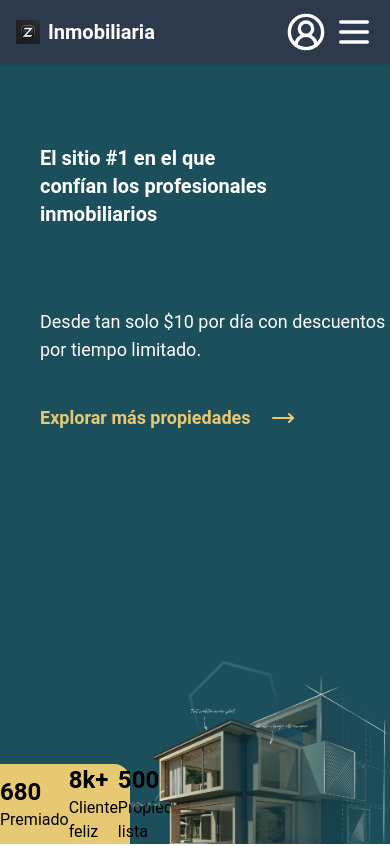
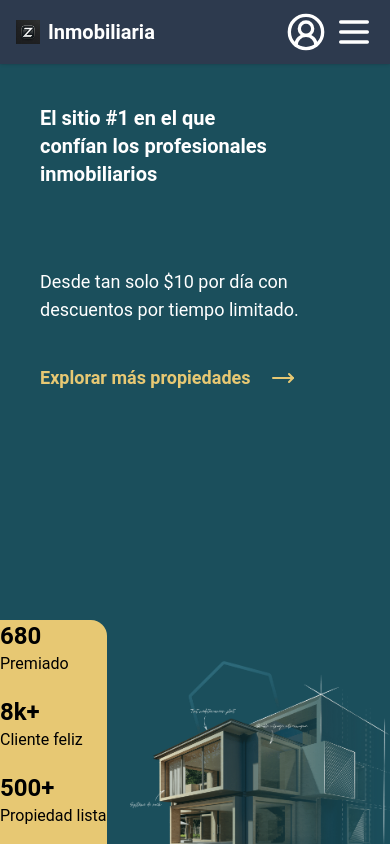
Before and after one commit to MiguelRicardo2003/Frontend-Inmobiliaria, a React (Vite) app: page / in a window 390 px wide. Shown: the top 846 px of the page. Built offline with nearby package versions, Linux system fonts and the light colour scheme.

Commit message:
adaptacion a moviles >640px

```diff
--- a/src/pages/Home/components/hero.jsx
+++ b/src/pages/Home/components/hero.jsx
@@ -4,7 +4,7 @@ const Hero = () => {
     <div className="w-full h-[calc(100vh-4rem)] flex flex-col  bg-[#1B4F5C]">
       <div className="flex-row flex-1 flex ">
         <div className="
-        ml-10 mt-20
+        ml-10 mt-10 mr-10
         2xl:ml-20 2xl:mt-24
         xl:ml-20 xl:mt-36
         lg:ml-20 lg:mt-44
@@ -47,7 +47,9 @@ const Hero = () => {
       </div>
 
       <div className="relative w-full h-full">
-        <div className="absolute left-0 bottom-0 bg-[#e7c873] w-1/3 h-20 rounded-tr-2xl flex justify-around items-center ">
+        <div className="banner absolute left-0 bottom-0 bg-[#e7c873] sm:w-1/3 h-56 sm:h-20
+          rounded-tr-2xl sm:rounded-tr-2xl sm:flex sm:flex-row flex-col justify-around items-center
+          space-y-5 sm:space-y-0" >
           <div>
             <p className="font-bold text-2xl md:text-md">680</p>
             <p>Premiado</p>
```
